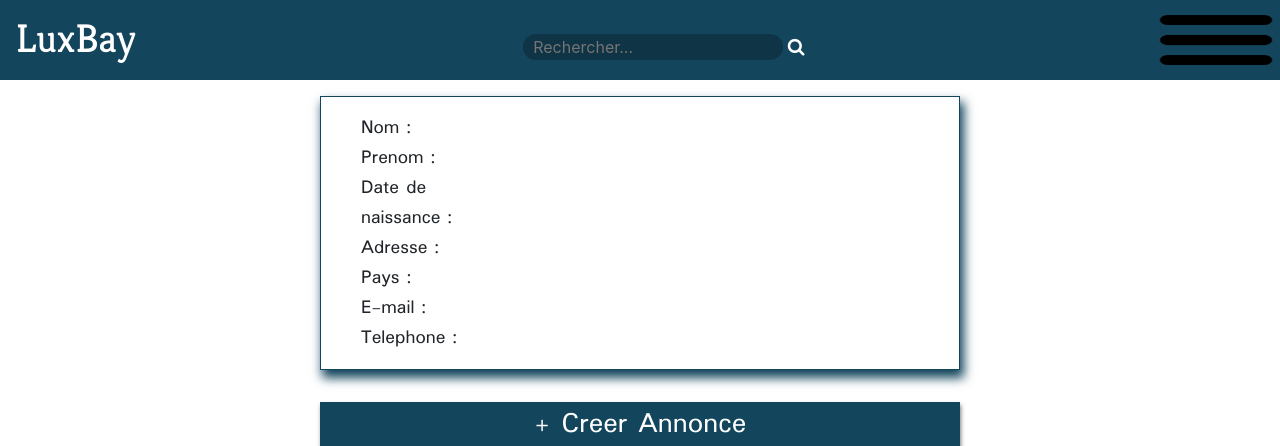
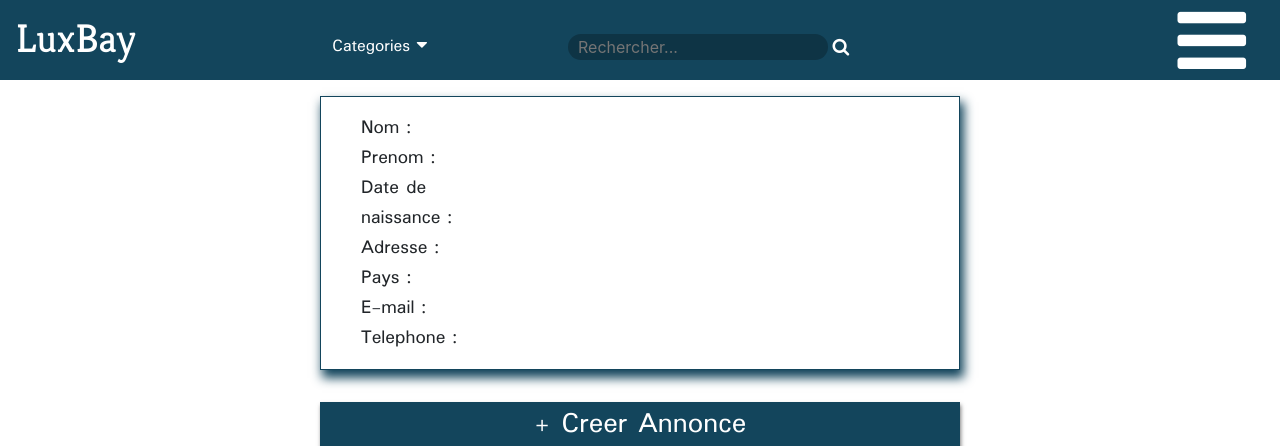
Before and after one commit to PtitePixel/projet-manhattan, a PHP site: template templates/user.html.twig in a window 1280 px wide. Shown: the top 446 px of the page. Run offline with PHP 8.4, Linux system fonts and the light colour scheme; the template is opened without the code that fills it, so the values that code supplies are empty; some libraries are stand-ins or nearby versions.

Commit message:
responsive nav

```diff
--- a/templates/header.html.twig
+++ b/templates/header.html.twig
@@ -1,9 +1,7 @@
 <div class="menu">
 
       <a href="{{ path("homepage") }}"> <h1> LuxBay </h1> </a>
-      <ul>
-        <li>
-            {# Nav Category #}
+                  {# Nav Category #}
             <div class="dropdown">
                 <button class="dropbtn" onclick="myFunction();"> Categories <i class="fa fa-caret-down"></i> </button>
                 <div class="dropdown-content" id="myDropdown">
@@ -12,23 +10,20 @@
                   <a href="#">Meubles</a>
                 </div>
             </div>
-        </li>
-        <form id="searchbar" action="" method="get">
-          <input type="text" name="search" placeholder="Rechercher..." />
 
-          <a href="{{ path ("search") }}"> <i class="fa fa-search"> </i> </a>
+      <ul>
+           <form id="searchbar" action="" method="get">
+            <input type="text" name="search" placeholder="Rechercher..." />
+            <a href="{{ path ("search") }}"> <i class="fa fa-search"> </i> </a>
+           </form>
 
-        </form>
        {# If Empty session only display #}
         <li> <a href="{{ path("signin") }}"> Inscription </a> </li>
         <li> <a href="{{ path("login") }}"> Connexion </a> </li>
        {# If session only display #}
         <li> <a href="{{ path("user") }}"> Mon Compte </a> </li>
-
         <li> <a href="{{ path("logout") }}"> Deconnexion</a> </li>
       </ul>
-      <img id="hamburgericon" onclick="openNav();" src="../img/hamburgericon.png">
+      <i class="fa fa-bars fa-5x" onclick="openNav();" aria-hidden="true"></i>
+
 </div>
-
-      </ul>
-</div>
--- a/templates/user.html.twig
+++ b/templates/user.html.twig
@@ -15,4 +15,25 @@
 <div class="create">
      <a href="{{ path("article") }}"> + Creer Annonce </a>
 </div>
+      <div id="sidenav">
+         <a id="xlink" href="javascript:void(0)" class="closebtn" onclick="closeNav();">x</a>
+         <li id="lipadding"> <a href="{{ path("signin") }}"> Inscription </a> </li>
+         <li> <a href="{{ path("login") }}"> Connexion </a> </li>
+         <li> <a href="{{ path("user") }}"> Mon Compte </a> </li>
+         <li> <a href="{{ path("logout") }}"> Deconnexion</a> </li>
+ </div>
+
+
+
+<script type="text/javascript" src="../js/jquery-3.2.1.min.js"></script>
+<script>
+function openNav() {
+    document.getElementById("sidenav").style.width = "250px";
+}
+
+function closeNav() {
+    document.getElementById("sidenav").style.width = "0";
+}
+
+</script>
 {% endblock %}
--- a/web/css/main.css
+++ b/web/css/main.css
@@ -54,7 +54,8 @@
     background-color:  #13455C;
     min-width: 160px;
     box-shadow: 0px 8px 16px 0px rgba(0,0,0,0.2);
-    margin-left: 2rem;
+    margin-left: 6rem;
+    margin-top:70px;
 }
 .dropdown-content a {
     float: none;
@@ -86,6 +87,10 @@ form {
     border : none;
     color : white;
     cursor: pointer;
+    margin-left: 125px;
+    margin-top: 2rem;
+    width:110px;
+    position: absolute;
 }
                                 /* Sign In Links */
 .menu a{
@@ -103,7 +108,10 @@ form {
     text-decoration: none;
 }
 
-#hamburgericon{
+.fa-bars{
+    color:#13455C;
+}
+#sidenav{
     display:none;
 }
 
@@ -480,9 +488,7 @@ input {
       box-shadow: 1px 1px 1px rgba(0, 0, 0, .5);
 }
 
-#tabletdiv{
-    display:none;
-}
+
                                     /* For Tablets */
 
 @media screen and (min-width:650px) and (max-height:959px) {
@@ -562,24 +568,26 @@ input {
       padding-top: 60px;
       transition: 0.4s;
       opacity: 0.9;
+      display:block;
     }
 
     #sidenav li{
       list-style-type: none;
       transition: 0.5s;
     }
-
+    #lipadding{
+        margin-top: 20px;
+    }
 
     #sidenav a {
       padding: 8px 8px 8px 32px;
       text-decoration: none;
       font-size: 20px;
-      color: #13455C;
+      color: white;
       display: block;
       transition: 0.3s;
     }
     #sidenav a:hover {
-      color: black;
       background-color: #1A6487;
     }
     #sidenav .closebtn {
@@ -588,23 +596,16 @@ input {
       right: 25px;
       font-size: 36px;
       margin-left: 50px;
-
     }
 
-    #hamburgericon{
+    .fa-bars {
       display:inline;
-      width: 10%;
+      width: 8%;
       background-color:#13455C;
       cursor: pointer;
       color:white;
-      font-size: 30px;
     }
-    #testdiv{
-      background-color: green;
-      width: 200px;
-      height: 200px;
 
-    }
     #xlink{
         width:80px;
         height:80px;
```
Also changed, not shown: templates/login.html.twig (+3 -6 lines), templates/signin.html.twig (+23 -0 lines).
